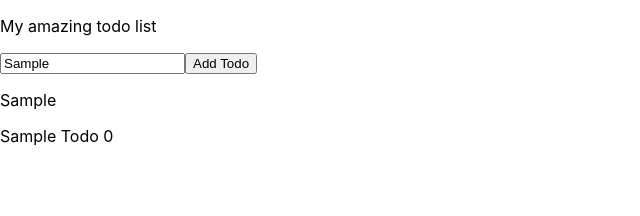
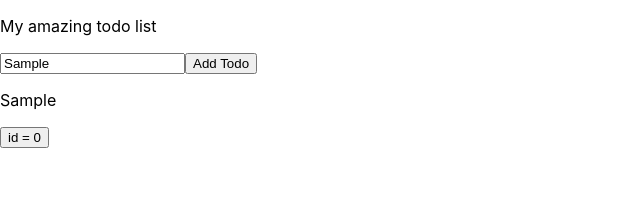
Before and after one commit to MAXPIL0T/todo, a React (Create React App) app: page / in a window 1280 px wide. Both pictures are taken after typing "Sample" into the empty fields and a click on the button "Add Todo". Shown: the top 216 px of the page, without its empty margins (0-640 px from the left). Built offline with nearby package versions, Linux system fonts and the light colour scheme.

Commit message:
The user can now remove todos from the list

```diff
--- a/src/AddTodo.js
+++ b/src/AddTodo.js
@@ -1,5 +1,7 @@
 import React, { useState, useContext } from "react";
 import { TodoContext } from "./TodoContext";
+
+let last_used_id = 0;
 
 const AddTodo = () => {
     const [text, setText] = useState("");
@@ -9,9 +11,13 @@ const AddTodo = () => {
         setText(e.target.value);
     };
 
+    const getNewID = () => {
+        return last_used_id++;
+    };
+
     const addTodo = e => {
         e.preventDefault();
-        setTodos(prevTodos => [{text: text, id: prevTodos[prevTodos.length - 1].id + 1}, ...prevTodos])
+        setTodos(prevTodos => [{text: text, id: getNewID()}, ...prevTodos])
     };
 
     return (
--- /dev/null
+++ b/src/RemoveTodo.js
@@ -0,0 +1,17 @@
+import React, { useContext } from "react";
+import { TodoContext } from "./TodoContext";
+
+const RemoveTodo = (props) => {
+    const [todos, setTodos] = useContext(TodoContext);
+
+    const removeTodo = () => {
+        let newTodoList = todos.filter(x => x.id !== props.id);
+        setTodos(newTodoList);
+    };
+
+    return (
+        <button onClick={removeTodo}>id = {props.id}</button>
+    );
+};
+
+export default RemoveTodo;
--- a/src/Todo.js
+++ b/src/Todo.js
@@ -1,10 +1,12 @@
 import React, {useState} from 'react';
+import RemoveTodo from './RemoveTodo';
 
 function Todo(props) {
 
     return (
         <div className="todo">
             <p>{props.text}</p>
+            <RemoveTodo id={props.id}/>
         </div>
     );
 }
--- a/src/TodoContext.js
+++ b/src/TodoContext.js
@@ -3,12 +3,7 @@ import React, {useState, createContext} from 'react';
 export const TodoContext = createContext();
 
 export const TodoProvider = props => {
-    const [todos, setTodos] = useState([
-        {
-            text: "Sample Todo 0",
-            id: 0
-        }
-    ]);
+    const [todos, setTodos] = useState([]);
     return (
         <TodoContext.Provider value={[todos, setTodos]}>
             {props.children}
--- a/src/TodoList.js
+++ b/src/TodoList.js
@@ -8,7 +8,7 @@ const TodoList = () => {
     return (
         <div>
             {todos.map(todo => (
-                <Todo text={todo.text} key={todo.id}/>
+                <Todo text={todo.text} key={todo.id} id={todo.id}/>
             ))}
         </div>
     );
```
